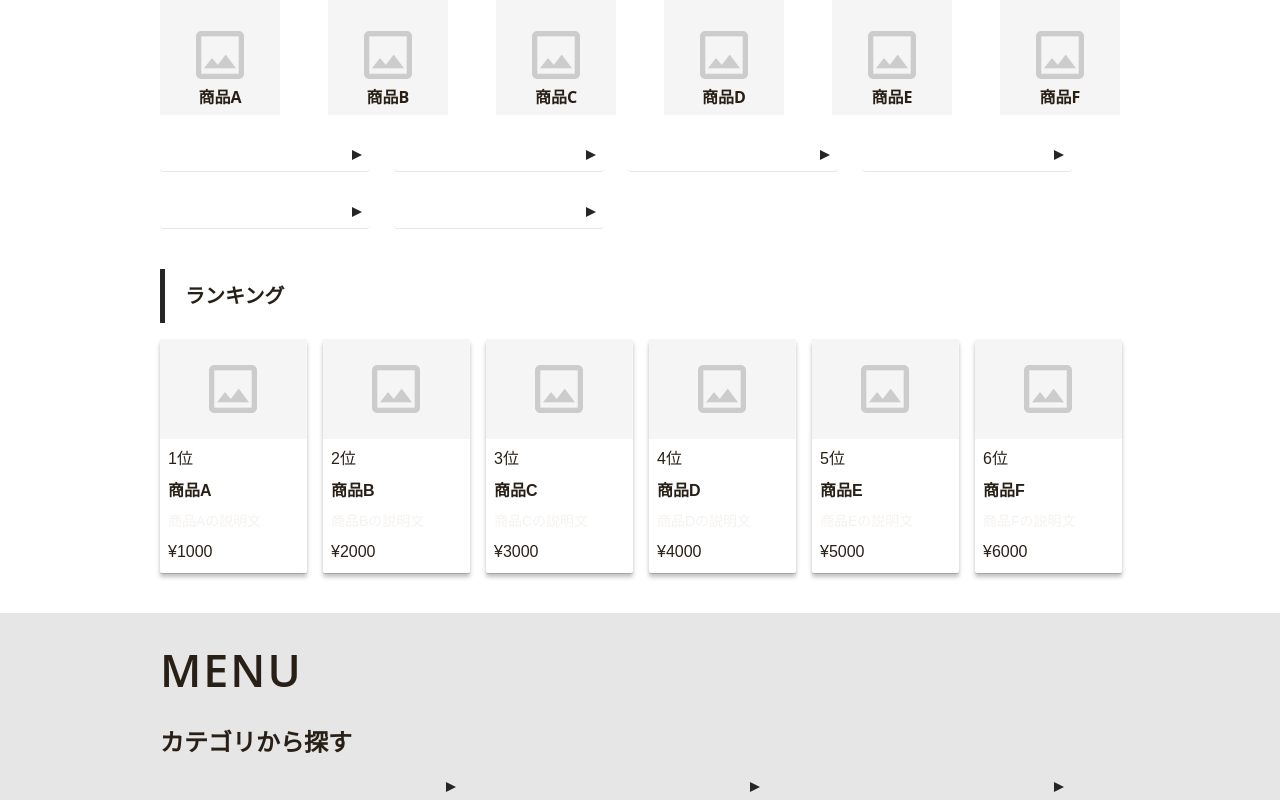
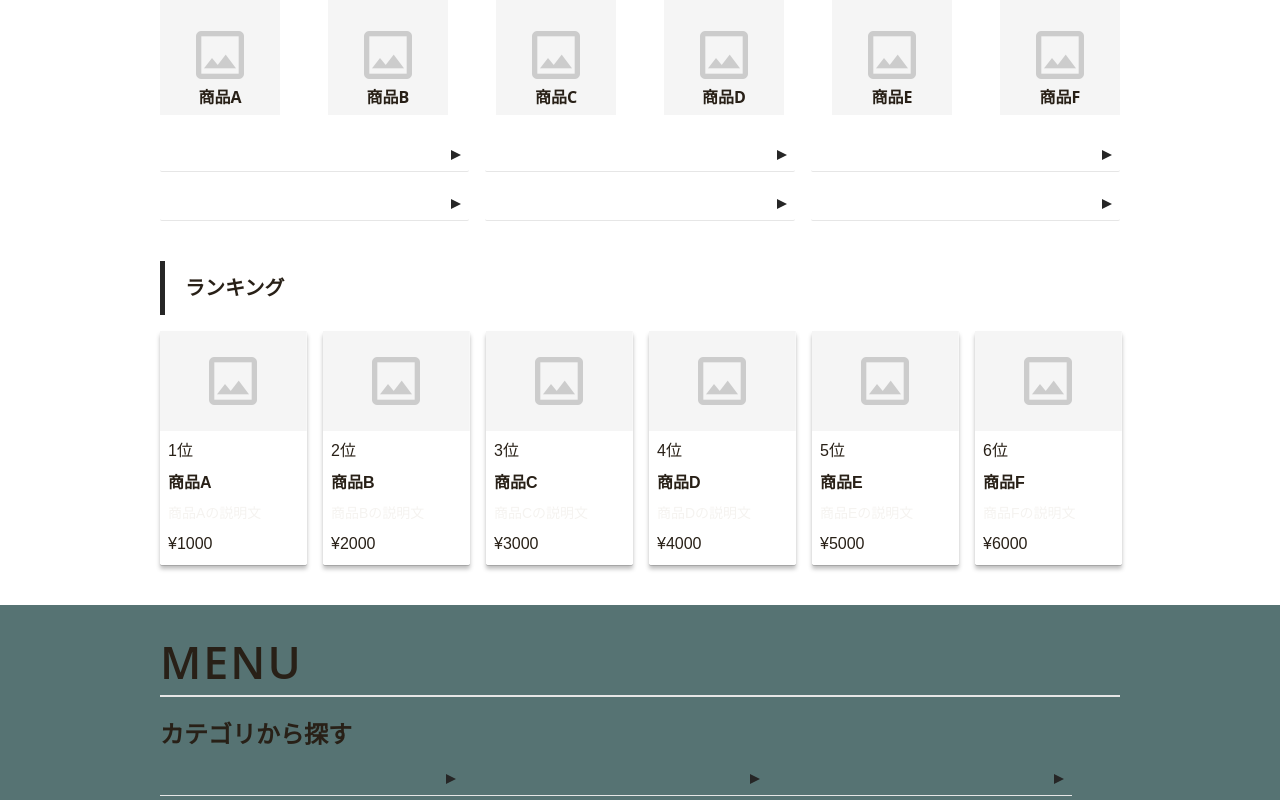
Before and after one commit to Leopard0505/furniture-ec-front-v2, a React (Vite) app: page / in a window 1280 px wide. Shown: the part 1160-1960 px from the top of the page. Built offline with nearby package versions, Linux system fonts and the light colour scheme.

Commit message:
#81  fix: フッターにご利用ガイドのリンクを追加した

```diff
--- a/src/components/ButtonLink/ButtonLink.module.scss
+++ b/src/components/ButtonLink/ButtonLink.module.scss
@@ -25,10 +25,5 @@
     background-color: var(--background-primary);
     border-color: var(--border-light);
     color: var(--text-on-primary-light);
-
-    &:hover {
-      opacity: 1;
-      background-color: var(--background-tertiary);
-    }
   }
 }
--- a/src/components/FooterMenu/FooterMenu.module.scss
+++ b/src/components/FooterMenu/FooterMenu.module.scss
@@ -1,6 +1,6 @@
 .menu {
   min-width: var(--container-width);
-  background-color: var(--background-tertiary);
+  background-color: var(--secondary-600);
   padding: 35px 0;
 
   &__title {
--- a/src/components/FooterMenu/FooterMenu.tsx
+++ b/src/components/FooterMenu/FooterMenu.tsx
@@ -1,6 +1,7 @@
 import { Link } from 'react-router';
 
 import styles from './FooterMenu.module.scss';
+import { UserGuideForFooter } from '../UserGuideForFooter/UserGuideForFooter';
 
 export function FooterMenu() {
 
@@ -114,6 +115,7 @@ export function FooterMenu() {
             </ul>
           </div>
         </section>
+        <UserGuideForFooter />
         <div className={styles.other__links}>
           <a href="/contact" className={styles.contact__link}>
             <button className="atom-btn atom-btn-color-black atom-btn-medium atom-btn-padding-medium molecule-icon-button-icon-pos-right" color="black">
--- a/src/components/LinkList/LinkList.module.scss
+++ b/src/components/LinkList/LinkList.module.scss
@@ -1,17 +1,22 @@
-.link {
-  &__list {
-    display: flex;
-    flex-wrap: wrap;
-    gap: 24px;
-    margin: 0;
-    padding: 0;
-  }
+@function calc-one-column-width($column, $gap) {
+  @return calc((100% - (#{$gap} * (#{$column} - 1))) / #{$column});
+}
+
+$gap: 16px;
+
+.link__list {
+  display: flex;
+  flex-wrap: wrap;
+  gap: $gap;
+  margin: 0;
+  padding: 0;
 
   &__item {
-    width: 210px;
+    width: calc-one-column-width(3, $gap);
     padding-right: 8px;
+    background-color: var(--background-primary);
     border-bottom: 1px solid var(--border-light);
-    border-radius: 4px;
+    border-radius: 2px;
     transition: all 0.2s ease;
 
     ::after {
@@ -29,10 +34,10 @@
     }
 
     &:hover {
-      background-color: var(--background-tertiary);
+      opacity: 0.8;
     }
 
-    .menu__link {
+    .link {
       position: relative;
       display: block;
       color: var(--text-on-primary-light);
@@ -41,5 +46,18 @@
       text-decoration: none;
       padding: 16px;
     }
+
+    &.secondary {
+      background-color: var(--secondary-600);
+      border-bottom-color: var(--secondary-600);
+
+      ::after {
+        border-color: transparent transparent transparent var(--border-light);
+      }
+
+      .link {
+        color: var(--text-on-primary);
+      }
+    }
   }
 }
--- a/src/components/LinkList/LinkList.tsx
+++ b/src/components/LinkList/LinkList.tsx
@@ -5,16 +5,18 @@ import classNames from 'classnames';
 interface LinkListProps {
   items: { id: string, to: string, text: string }[];
   className?: string;
+  secondary?: boolean;
 }
 
 export function LinkList(props: LinkListProps) {
   const convertClassName = classNames(styles.link__list, props.className);
+  const convertClassNameItem = classNames(styles.link__list__item, props.secondary ? styles.secondary : null);
 
   return (
     <div className={convertClassName}>
       {props.items.map((item) => (
-        <div className={styles.link__item} key={item.id}>
-          <Link to={item.to} className={styles.menu__link}>{item.text}</Link>
+        <div className={convertClassNameItem} key={item.id}>
+          <Link to={item.to} className={styles.link}>{item.text}</Link>
         </div>
       ))}
     </div>
--- a/src/components/SectionTitle/SectionTitle.module.scss
+++ b/src/components/SectionTitle/SectionTitle.module.scss
@@ -21,4 +21,10 @@
   &.large {
     font-size: 24px;
   }
+
+  &.secondary {
+    background-color: var(--secondary-600);
+    border-left: 5px solid var(--border-light);
+    color: var(--text-on-primary);
+  }
 }
--- a/src/components/SectionTitle/SectionTitle.tsx
+++ b/src/components/SectionTitle/SectionTitle.tsx
@@ -5,11 +5,12 @@ interface SectionTitleProps {
   text: string;
   id?: string;
   size?: 'small' | 'medium' | 'large';
+  secondary?: boolean;
 }
 
 export function SectionTitle(props: SectionTitleProps) {
   const convertSizeStyle = props.size ? styles[props.size] : null;
-  const convertClassName = classNames(styles.section__title, convertSizeStyle);
+  const convertClassName = classNames(styles.section__title, convertSizeStyle, props.secondary ? styles.secondary : null);
 
   return (
     <h3 className={convertClassName} id={props.id}>
--- /dev/null
+++ b/src/components/UserGuideForFooter/UserGuideForFooter.module.scss
@@ -0,0 +1,7 @@
+.guide__links {
+
+
+  &__item {
+    margin-bottom: 24px;
+  }
+}
--- /dev/null
+++ b/src/components/UserGuideForFooter/UserGuideForFooter.tsx
@@ -0,0 +1,21 @@
+
+import { userGuide } from "../../constants/guide";
+import { LinkList } from "../LinkList/LinkList";
+import { SectionTitle } from "../SectionTitle/SectionTitle";
+import styles from "./UserGuideForFooter.module.scss";
+
+export const UserGuideForFooter = () => {
+  return (
+    <section className={styles.guide__links}>
+      <SectionTitle text="ご利用ガイド" secondary />
+      <div className={styles.guide__links__content}>
+        {userGuide.map(({ id, title, list }) => (
+          <div key={id} className={styles.guide__links__item}>
+            <SectionTitle text={title} size="small" secondary />
+            <LinkList items={list} secondary />
+          </div>
+        ))}
+      </div>
+    </section>
+  );
+};
```
